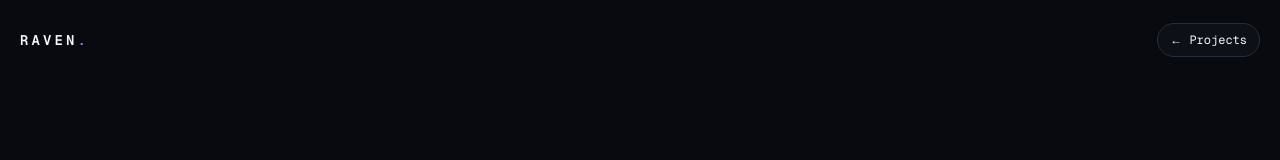
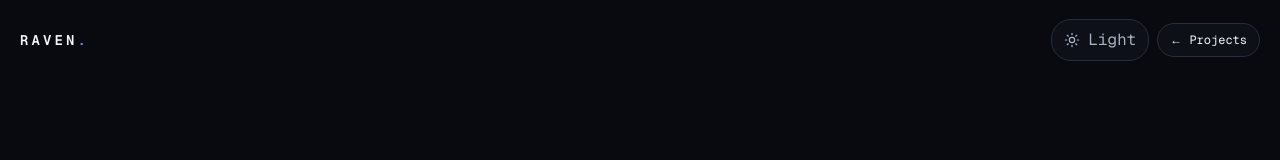
Before and after one commit to ellipticbean/raven-portfolio-v2, a Next.js app: page /projects/creator-commission-manager in a window 1280 px wide. Shown: the top 160 px of the page. Built offline with nearby package versions, Linux system fonts and the light colour scheme.

Commit message:
Add theme toggle to project pages

```diff
--- a/src/app/projects/[slug]/page.tsx
+++ b/src/app/projects/[slug]/page.tsx
@@ -4,6 +4,7 @@
 import { projects } from "@/data/projects";
 import ProjectGallery from "@/components/ProjectGallery";
 import TF2BotPlayground from "@/components/TF2BotPlayground";
+import ThemeToggle from "@/components/ThemeToggle";
 
 type ProjectPageProps = {
     params: Promise<{
@@ -70,12 +71,16 @@
                     RAVEN<span className="text-accent">.</span>
                 </Link>
 
+                <div className="flex items-center gap-2">
+                    <ThemeToggle />
+
                     <Link
                         href="/#projects"
                         className="mono rounded-lg border border-[var(--border)] bg-[var(--surface-1)] px-3 py-2 text-xs text-[var(--text-secondary)] transition hover:border-[var(--border-strong)] hover:text-white"
                     >
                         ← Projects
                     </Link>
+                </div>
             </header>
 
             <section className="page-container relative py-20 sm:py-28">
```
Lines whose indentation alone changed are shown as unchanged.
